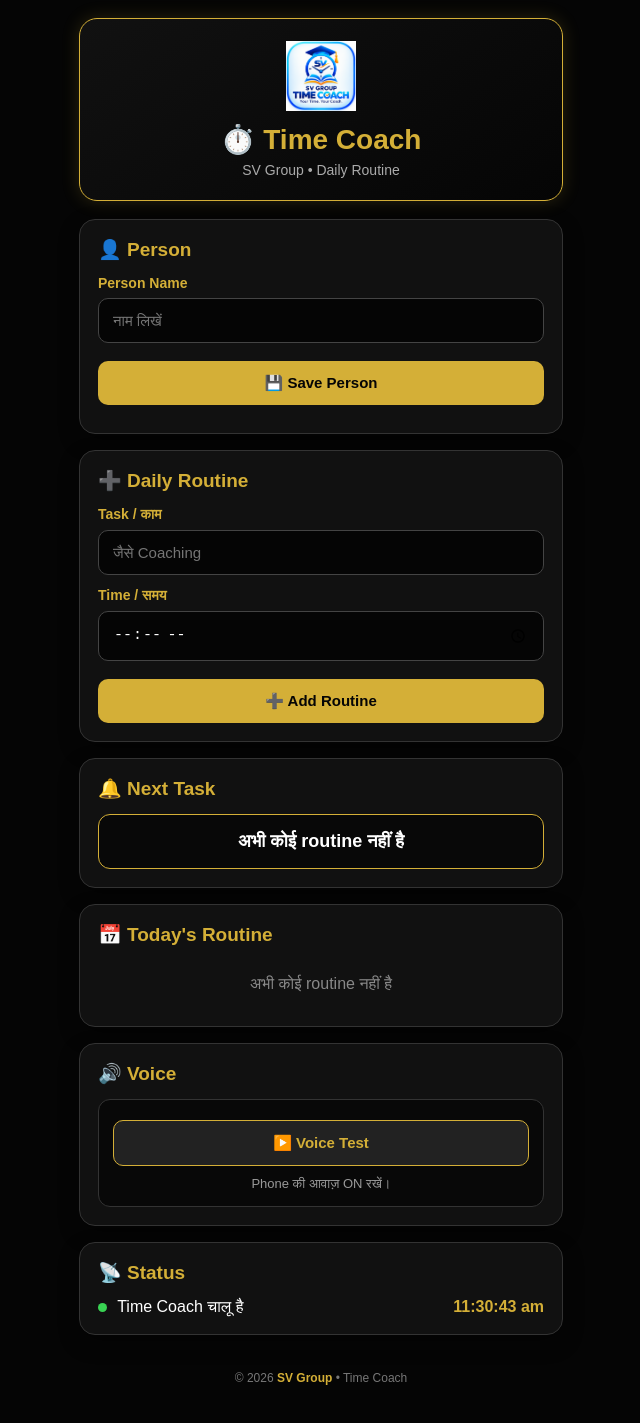
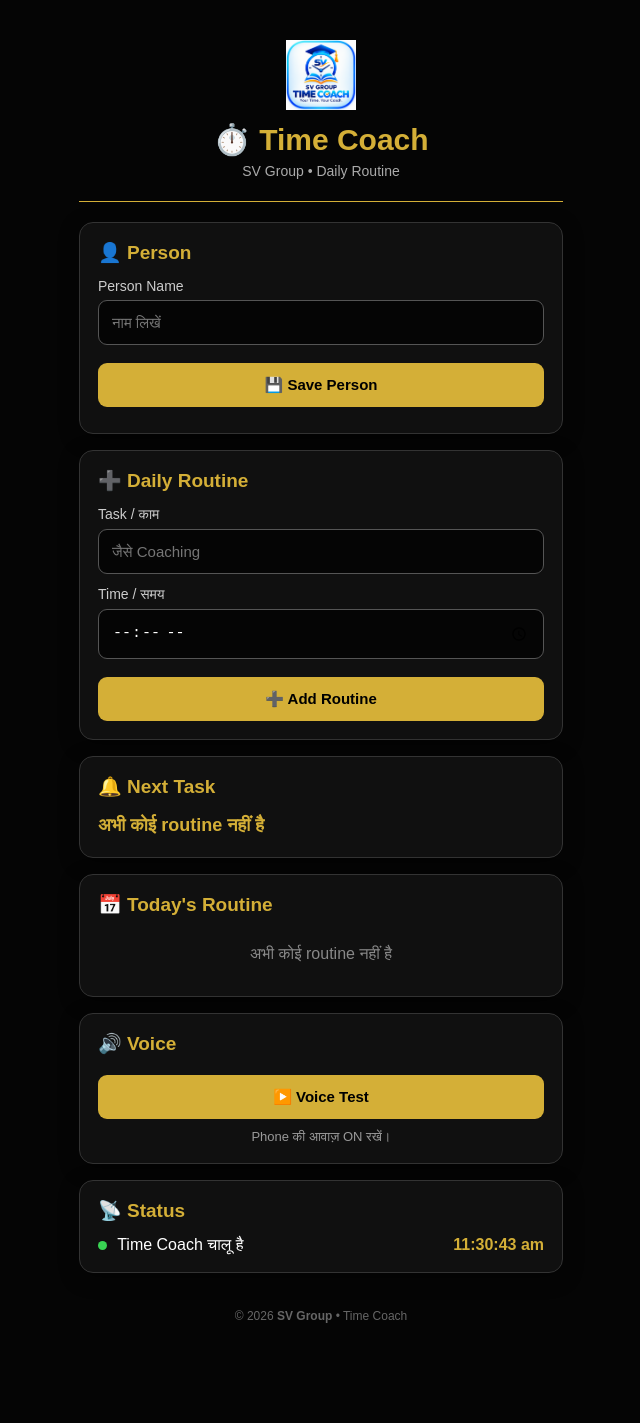
Before and after one commit to sv919599-lgtm/Time-coach-, a plain HTML site: page index.html in a window 1280 px wide. Shown: the whole page, without its empty margins (319-959 px from the left). After the commit the page ends 1361 px from the top, so only its background shows below. Drawn offline with Linux system fonts and the light colour scheme.

Commit message:
Update Style.css

```diff
--- a/Style.css
+++ b/Style.css
@@ -16,45 +16,40 @@ body {
   min-height: 100vh;
 }
 
-/* Main App */
 .app {
   width: 100%;
   max-width: 520px;
   margin: auto;
-  min-height: 100vh;
   padding: 18px;
 }
 
 /* Header */
 header {
-  background: linear-gradient(145deg, #111111, #050505);
-  border: 1px solid #d4af37;
-  border-radius: 18px;
-  padding: 22px 18px;
   text-align: center;
-  margin-bottom: 18px;
-  box-shadow: 0 0 18px rgba(212, 175, 55, 0.18);
+  padding: 22px 10px;
+  border-bottom: 1px solid #d4af37;
+  margin-bottom: 20px;
 }
 
 header h1 {
   color: #d4af37;
-  font-size: 28px;
+  font-size: 30px;
   margin-bottom: 6px;
 }
 
 header p {
-  color: #aaaaaa;
+  color: #aaa;
   font-size: 14px;
 }
 
 /* Cards */
 .card {
-  background: #111111;
-  border: 1px solid #333333;
-  border-radius: 16px;
+  background: #101010;
+  border: 1px solid #333;
+  border-radius: 14px;
   padding: 18px;
   margin-bottom: 16px;
-  box-shadow: 0 8px 20px rgba(0, 0, 0, 0.35);
+  box-shadow: 0 5px 20px rgba(0, 0, 0, 0.4);
 }
 
 .card h2 {
@@ -66,162 +61,119 @@ header p {
 /* Labels */
 label {
   display: block;
-  color: #d4af37;
+  color: #ccc;
   font-size: 14px;
-  margin-bottom: 7px;
-  font-weight: bold;
+  margin-bottom: 6px;
 }
 
 /* Inputs */
 input,
 select {
   width: 100%;
-  padding: 13px 14px;
+  padding: 13px;
   background: #050505;
-  color: #ffffff;
-  border: 1px solid #444444;
-  border-radius: 10px;
+  color: #fff;
+  border: 1px solid #555;
+  border-radius: 9px;
   outline: none;
+  margin-bottom: 12px;
   font-size: 15px;
-  margin-bottom: 12px;
 }
 
 input:focus,
 select:focus {
   border-color: #d4af37;
-  box-shadow: 0 0 8px rgba(212, 175, 55, 0.25);
 }
 
 /* Buttons */
 button {
   width: 100%;
-  padding: 13px 16px;
+  padding: 13px;
   border: none;
-  border-radius: 10px;
+  border-radius: 9px;
   background: #d4af37;
-  color: #050505;
+  color: #000;
   font-size: 15px;
   font-weight: bold;
   cursor: pointer;
   margin-top: 6px;
-  transition: 0.2s;
-}
-
-button:hover {
-  background: #f0d264;
 }
 
 button:active {
   transform: scale(0.98);
 }
 
-/* Secondary Button */
-.secondary-btn {
-  background: #222222;
-  color: #d4af37;
-  border: 1px solid #d4af37;
-}
-
-.secondary-btn:hover {
-  background: #2d2d2d;
-}
-
-/* Next Task */
-#nextTask {
-  color: #ffffff;
-  font-size: 18px;
-  font-weight: bold;
-  text-align: center;
-  padding: 16px;
+/* Routine item */
+.routine-item {
   background: #080808;
-  border: 1px solid #d4af37;
-  border-radius: 12px;
-}
-
-/* Saved Person */
-#savedPerson {
-  color: #d4af37;
-  text-align: center;
-  font-weight: bold;
+  border: 1px solid #333;
+  border-left: 4px solid #d4af37;
+  border-radius: 10px;
+  padding: 14px;
   margin-top: 10px;
 }
 
-/* Routine List */
-#routineList {
+.routine-item strong {
+  color: #fff;
+  font-size: 16px;
+}
+
+.routine-item small {
+  display: block;
+  color: #aaa;
+  margin-top: 5px;
+}
+
+/* Delete button */
+.delete-btn {
+  background: #222;
+  color: #ff5555;
+  border: 1px solid #444;
   margin-top: 10px;
 }
 
-.routine-item {
-  background: #080808;
-  border: 1px solid #333333;
-  border-left: 4px solid #d4af37;
-  border-radius: 12px;
-  padding: 14px;
-  margin-bottom: 10px;
+/* Next task */
+#nextTask {
+  color: #d4af37;
+  font-size: 18px;
+  font-weight: bold;
+  line-height: 1.5;
 }
 
-.routine-item h3 {
+/* Saved person */
+#savedPerson {
   color: #d4af37;
-  font-size: 17px;
-  margin-bottom: 6px;
+  font-weight: bold;
+  margin-top: 8px;
 }
 
-.routine-item p {
-  color: #cccccc;
-  font-size: 14px;
-  margin-bottom: 4px;
-}
-
-/* Delete Button */
-.delete-btn {
-  background: #222222;
-  color: #ff6b6b;
-  border: 1px solid #ff6b6b;
-  margin-top: 10px;
-}
-
-.delete-btn:hover {
-  background: #301515;
-}
-
-/* Voice Setting */
-.voice-setting {
-  background: #080808;
-  border: 1px solid #333333;
-  border-radius: 12px;
-  padding: 14px;
+/* Voice section */
+.voice-info {
+  color: #aaa;
+  font-size: 13px;
+  line-height: 1.5;
+  margin-bottom: 10px;
 }
 
 /* Footer */
 footer {
   text-align: center;
-  color: #777777;
+  color: #666;
   font-size: 12px;
   padding: 20px 0;
 }
 
-footer strong {
-  color: #d4af37;
-}
-
 /* Mobile */
 @media (max-width: 480px) {
-
   .app {
     padding: 12px;
   }
 
   header h1 {
-    font-size: 25px;
+    font-size: 26px;
   }
 
   .card {
     padding: 15px;
   }
-
-  button,
-  input,
-  select {
-    font-size: 14px;
-  }
 }
```
